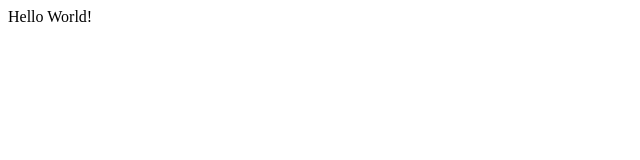
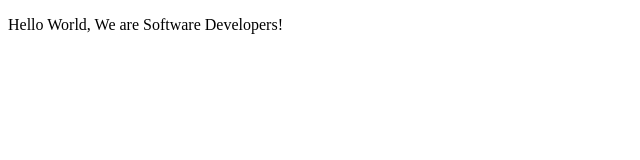
Before and after one commit to hatemswaileh/Hatem-Oyee, a plain HTML site: page index.html in a window 1280 px wide. Shown: the whole page, without its empty margins (0-640 px from the left). Drawn offline with Linux system fonts and the light colour scheme.

Commit message:
Made changes to the Hello World Text

```diff
--- a/index.html
+++ b/index.html
@@ -7,7 +7,7 @@
   </head>
 
   <body>
-    Hello World!
+    <p>Hello World, We are Software Developers!</p>
     <script src="https://cdn.freecodecamp.org/testable-projects-fcc/v1/bundle.js"></script>
 
     <!--
```
